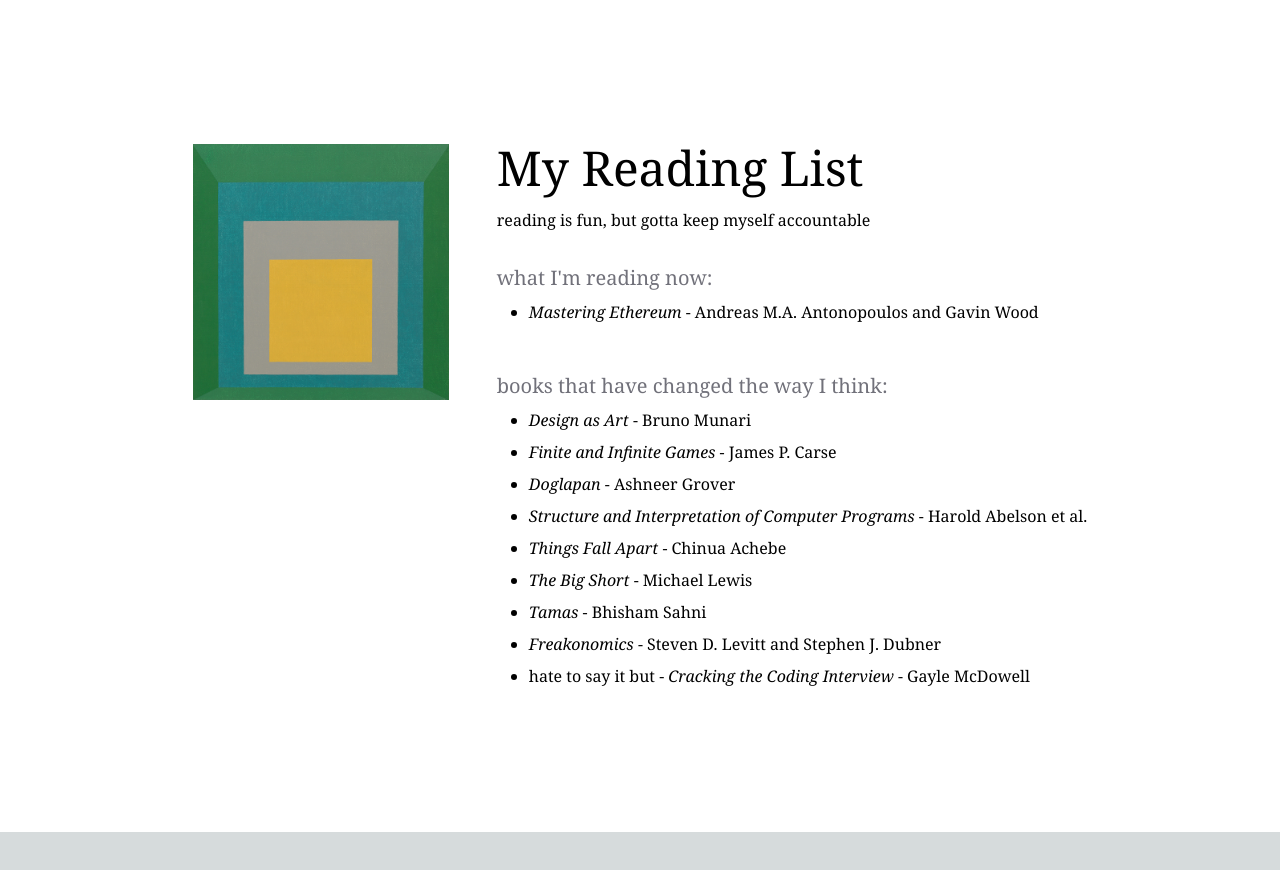
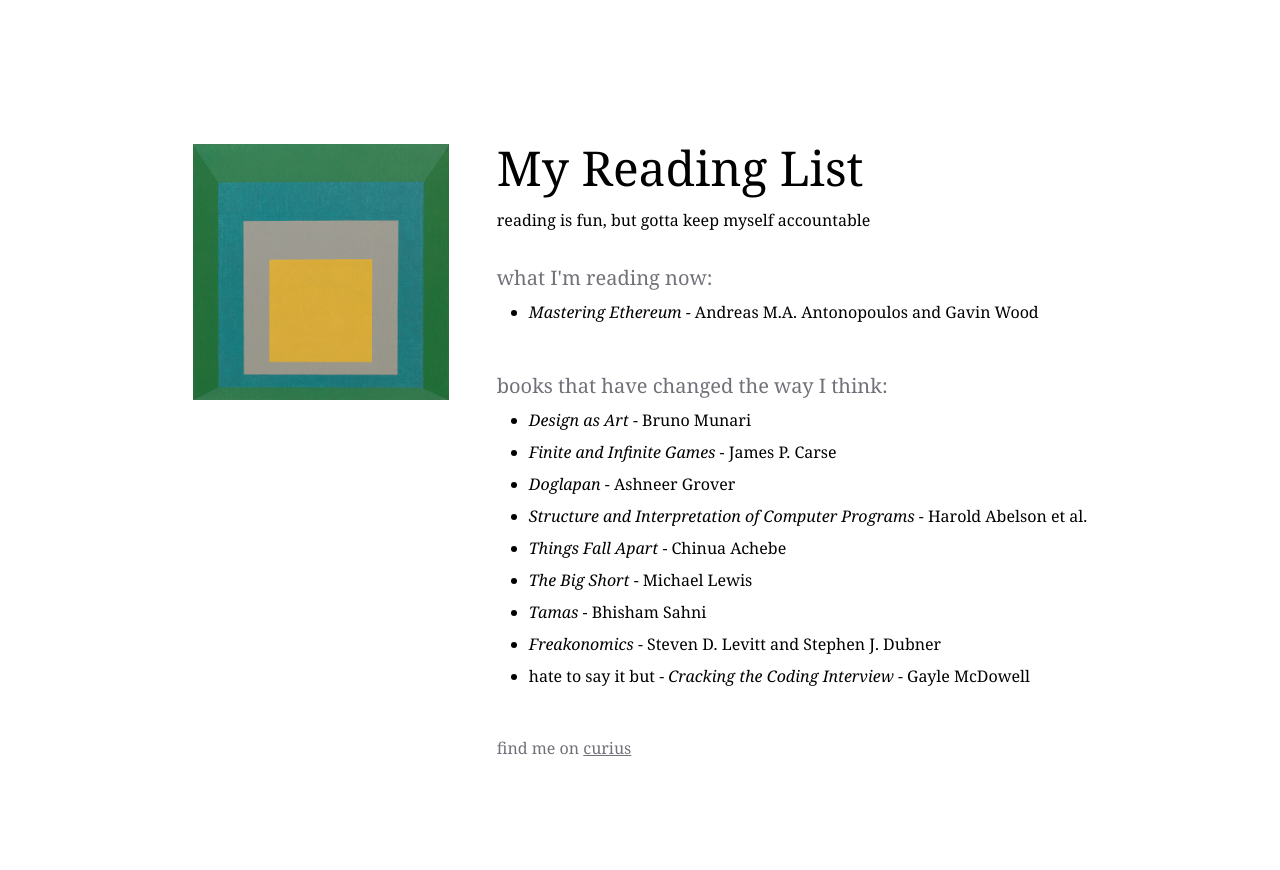
Before and after one commit to MaanavKhaitan/my-website, a Next.js app: page /reading in a window 1280 px wide. Shown: the top 870 px of the page. Before the commit the page ends 832 px from the top, so only its background shows below. Built offline with nearby package versions, Linux system fonts and the light colour scheme.

Commit message:
added to reading page

```diff
--- a/pages/reading.tsx
+++ b/pages/reading.tsx
@@ -37,6 +37,7 @@ export default function Reading() {
   <li className="ml-8 font-serif text-black mt-2"><i>Freakonomics</i> - Steven D. Levitt and Stephen J. Dubner</li>
   <li className="ml-8 font-serif text-black mt-2">hate to say it but - <i>Cracking the Coding Interview</i> - Gayle McDowell</li>
   </ul>
+  <h2 className="text-md mt-12 text-start font-serif text-zinc-500">find me on <a target="_blank" href="https://curius.app/maanav-khaitan" className="underline">curius</a></h2>
         </div>
         </div>
       </div>
```
